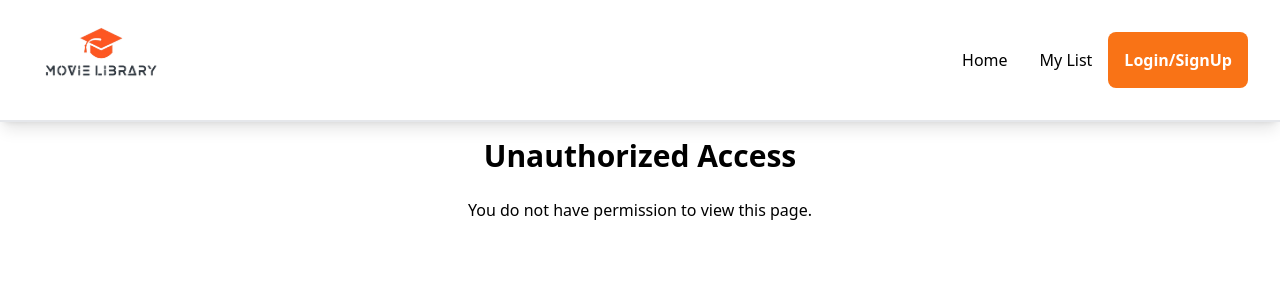
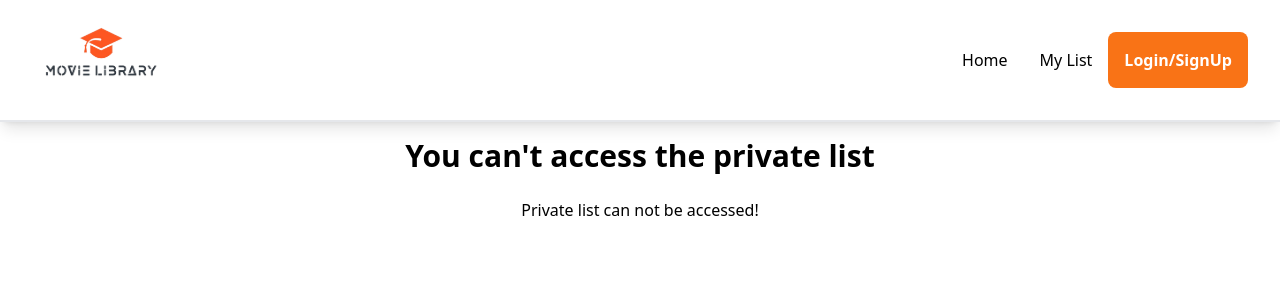
Before and after one commit to PreritKhandelwal98/MovieLibrary, a React (Create React App) app in the folder client/: page /unauthorized in a window 1280 px wide. Shown: the top 300 px of the page. Built offline with nearby package versions, Linux system fonts and the light colour scheme; the HTML template or start-up script is replaced by a standard one.

Commit message:
message changed

```diff
--- a/client/src/components/MovieListDetails.js
+++ b/client/src/components/MovieListDetails.js
@@ -23,7 +23,7 @@ const MovieListDetails = () => {
                 });
 
                 if (!response.ok) {
-                    if (response.status === 403) {
+                    if (response.status === 401) {
                         toast.error('You do not have access to view this list');
                         navigate('/unauthorized');
                         return;
--- a/client/src/components/Unauthorized.js
+++ b/client/src/components/Unauthorized.js
@@ -4,8 +4,8 @@ import React from 'react';
 const Unauthorized = () => {
     return (
         <div className="p-4">
-            <h1 className="text-3xl font-bold mb-6">Unauthorized Access</h1>
-            <p>You do not have permission to view this page.</p>
+            <h1 className="text-3xl font-bold mb-6">You can't access the private list </h1>
+            <p>Private list can not be accessed! </p>
         </div>
     );
 };
```
